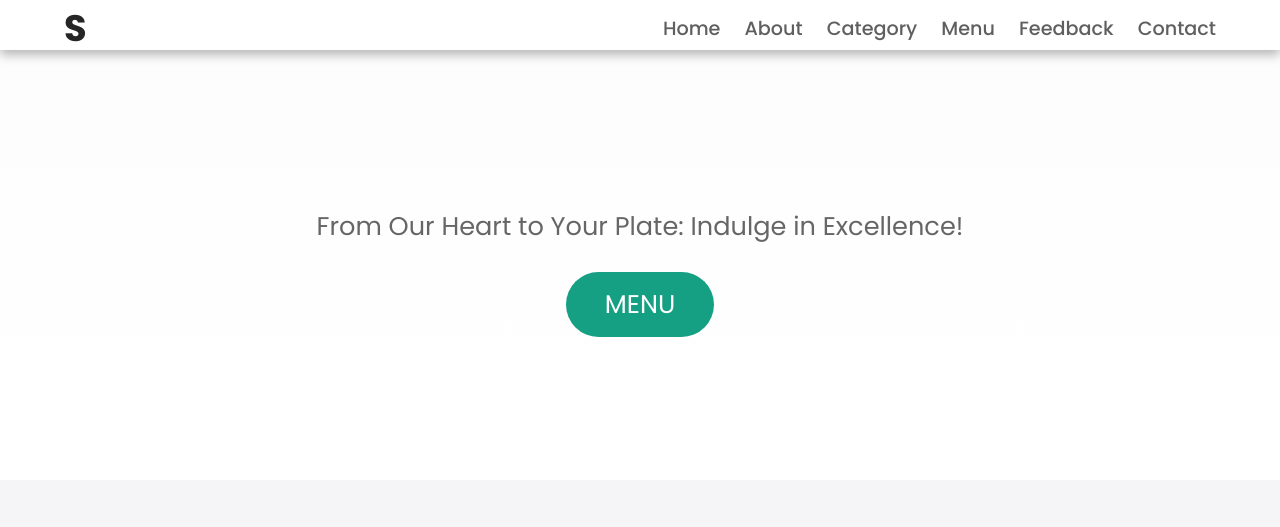
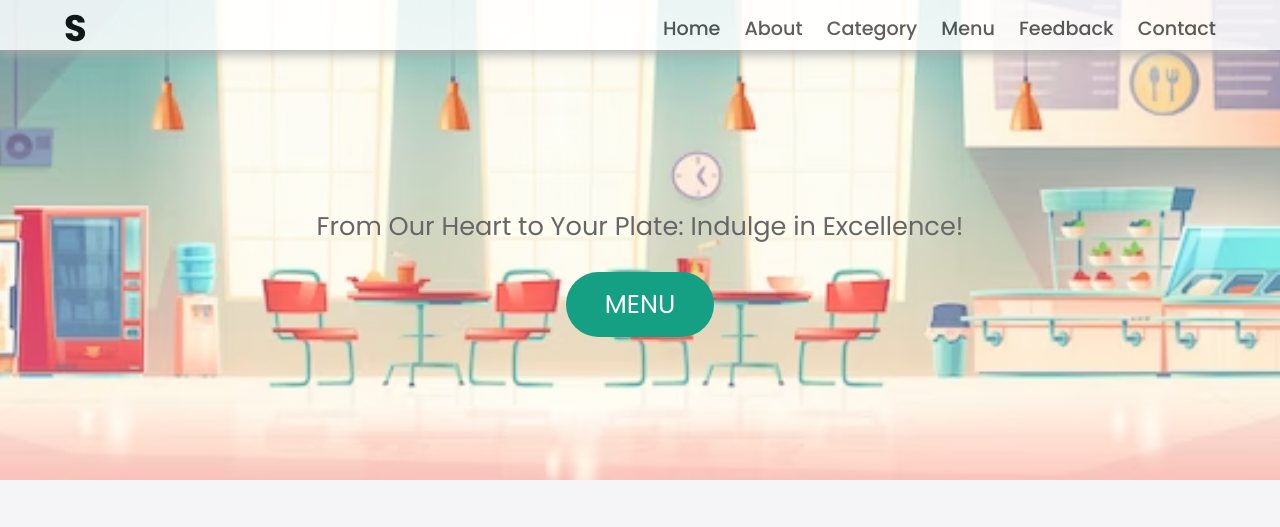
Before and after one commit to SachinKumar666/Canteen, a plain HTML site: page index.html in a window 1280 px wide. Shown: the top 527 px of the page. Drawn offline with nearby package versions, Linux system fonts and the light colour scheme.

Commit message:
Update style.css

```diff
--- a/style.css
+++ b/style.css
@@ -106,29 +106,7 @@ body {
 
 }
 
-/*
-.login {
-  display: inline-block;
-  padding: 0.5em 1.5em;
-  text-decoration: none;
-  border-radius: 50px;
-  cursor: pointer;
-  outline: none;
-  margin-top: 1em;
-  text-transform: uppercase;
-  font-weight: small;
-}
 
-#login_btn {
-  color: #fff;
-  background: #16a083;
-}
-
-#login_btn:hover {
-  background: #117964;
-  transition: background 0.3s ease-in-out;
-}
-*/
 
 /* ............//// Showcase styling ////......... */
 
@@ -138,7 +116,7 @@ body {
       rgba(240, 240, 240, 0.144),
       rgba(255, 255, 255, 0.336)
     ),
-    url("/assets/Canteen//Pic/coverimageforcanteen.avif");
+    url("Pic/coverimageforcanteen.avif");
   background-size: cover;
   background-position: center;
   background-repeat: no-repeat;
```
